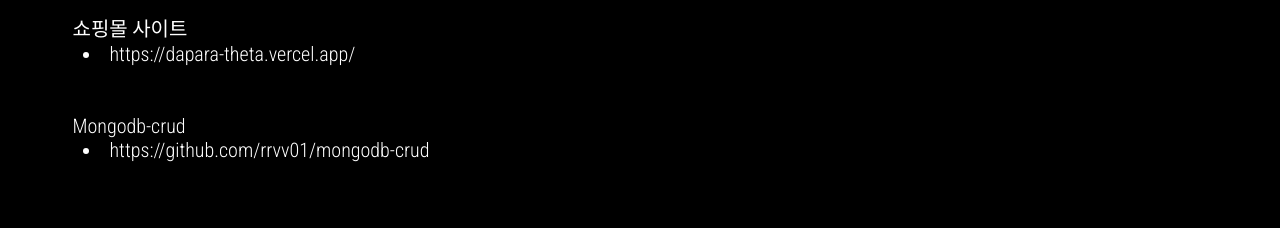
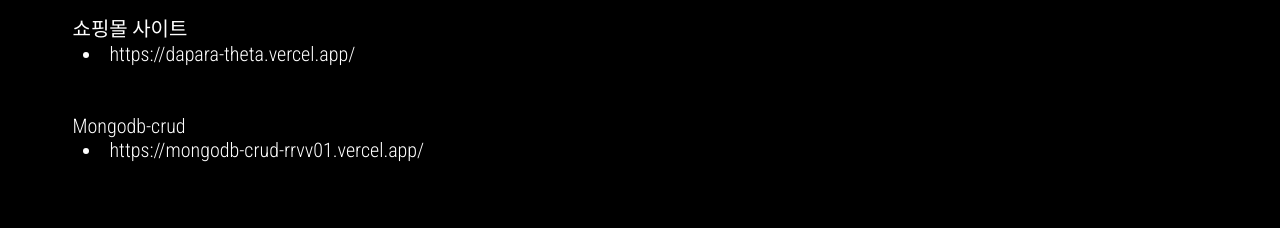
Before and after one commit to rrvv01/portfolio, a Next.js app: page / in a window 1280 px wide. Shown: the part 2160-2388 px from the top of the page. Built offline with nearby package versions, Linux system fonts and the light colour scheme; a web font is replaced by a local one.

Commit message:
[ADD] 완

```diff
--- a/app/page.jsx
+++ b/app/page.jsx
@@ -120,8 +120,8 @@
 
         <div className={styles.activity}>
             <p>Mongodb-crud</p>
-            <a className={styles.contact} href='https://github.com/rrvv01/mongodb-crud' rel="noreferrer">
-                <li className={styles.contactLink}>https://github.com/rrvv01/mongodb-crud</li>
+            <a className={styles.contact} href='https://mongodb-crud-rrvv01.vercel.app/' rel="noreferrer">
+                <li className={styles.contactLink}>https://mongodb-crud-rrvv01.vercel.app/</li>
             </a>
         </div>
 
```
